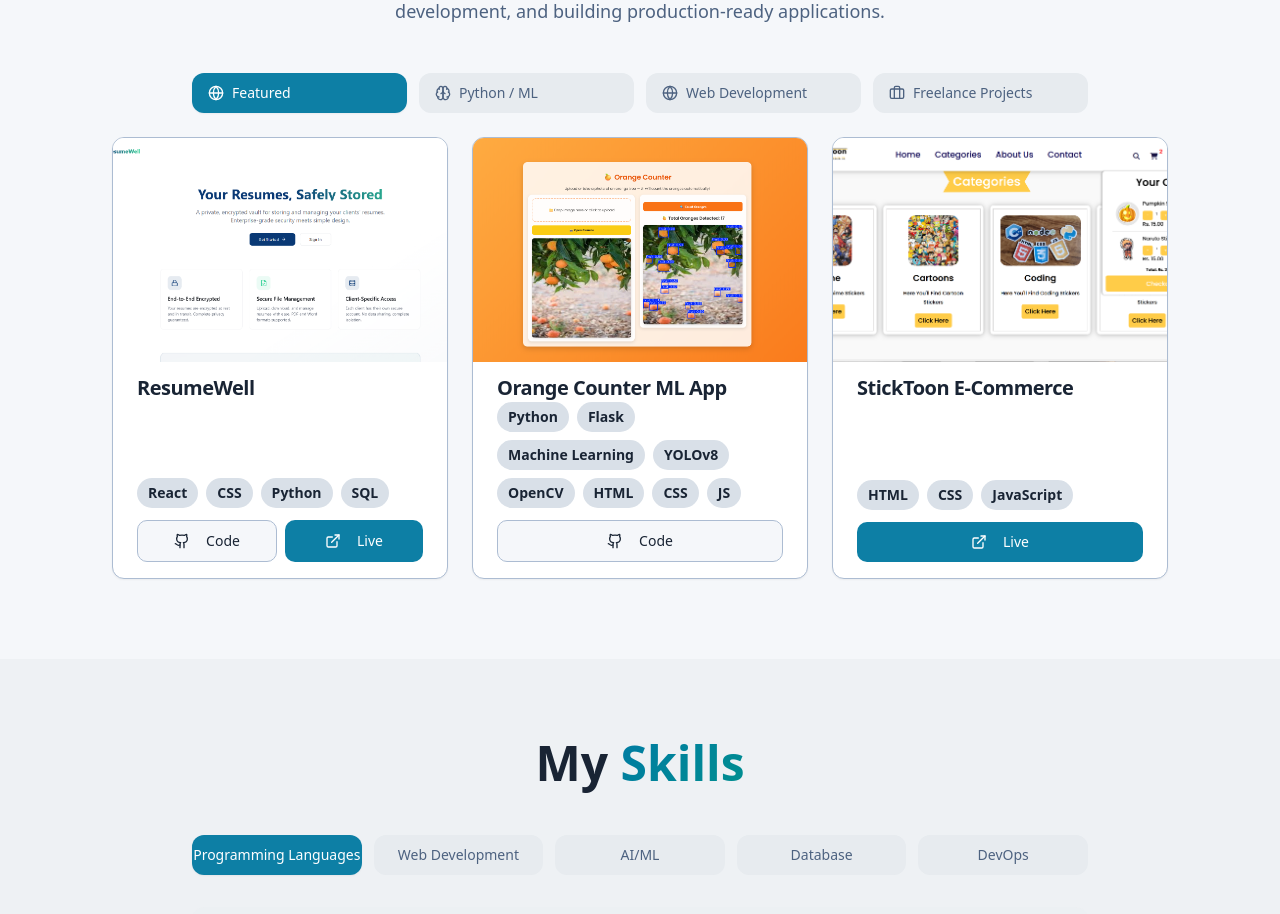
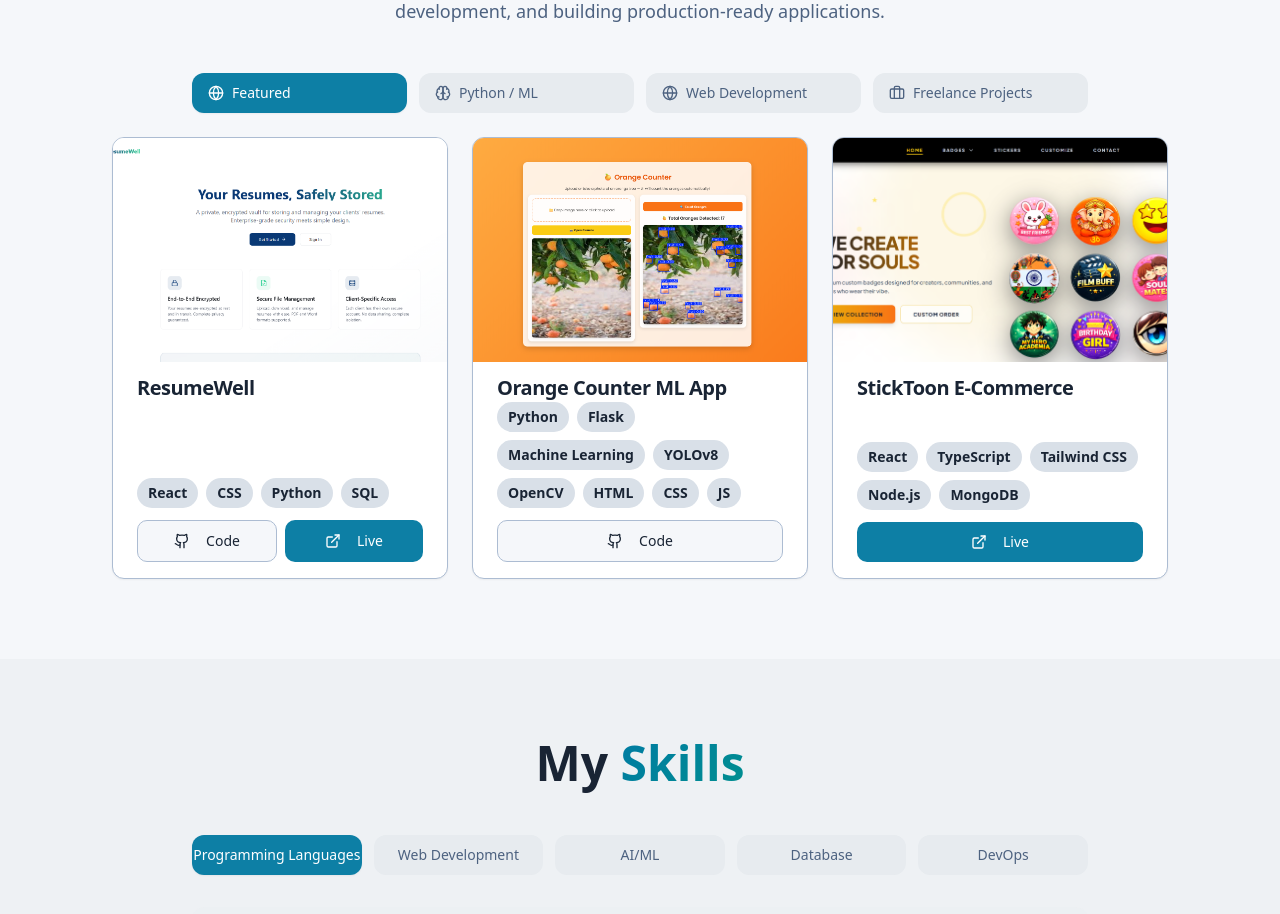
Before and after one commit to Anish974/anish-portfolio, a React (Vite) app: page / in a window 1280 px wide. Shown: the part 2060-2974 px from the top of the page. Built offline with nearby package versions, Linux system fonts and the light colour scheme; the HTML template or start-up script is replaced by a standard one.

Commit message:
Sticktoon URL Correction

```diff
--- a/src/components/Projects.tsx
+++ b/src/components/Projects.tsx
@@ -39,11 +39,11 @@ const projectCategories = {
       {
         title: "StickToon E-Commerce",
         description: "Fully responsive e-commerce frontend for a sticker brand. Built complete UI from scratch with modern design principles.",
-        tech: ["HTML", "CSS", "JavaScript"],
+        tech: ["React", "TypeScript", "Tailwind CSS", "Node.js", "MongoDB"],
         icon: "",
         // githubUrl: "https://github.com/Anish974",
-        liveUrl: "https://sticktoon.netlify.app/",
-        image: "/assets/sticktoon.png"
+        liveUrl: "https://sticktoon.shop/",
+        image: "/assets/StickToonFront.png"
       }
     ]
   },
@@ -99,11 +99,11 @@ const projectCategories = {
       {
         title: "StickToon E-Commerce",
         description: "Fully responsive e-commerce frontend for a sticker brand. Built complete UI from scratch with modern design principles.",
-        tech: ["HTML", "CSS", "JavaScript"],
+        tech: ["React", "TypeScript", "Tailwind CSS", "Node.js", "MongoDB"],
         icon: "",
         // githubUrl: "https://github.com/Anish974",
-        liveUrl: "https://sticktoon.netlify.app/",
-        image: "/assets/sticktoon.png"
+        liveUrl: "https://sticktoon.shop/",
+        image: "/assets/StickToonFront.png"
       }
     ]
   }
```
Also changed, not shown: public/assets/StickToonFront.png (added).
